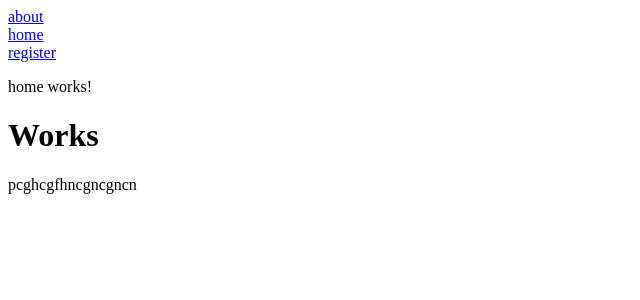
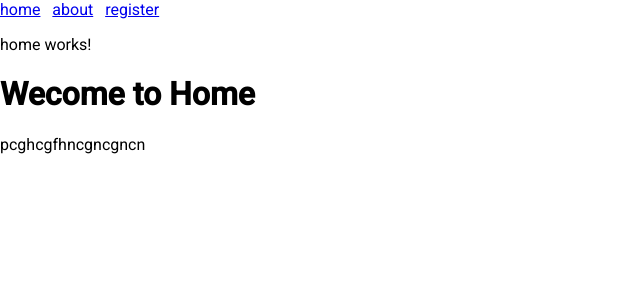
Before and after one commit to divyashreekelji/AssimilateTechnology, an Angular app: page /home in a window 1280 px wide. Shown: the top 300 px of the page, without its empty margins (0-640 px from the left). Built offline with nearby package versions, Linux system fonts and the light colour scheme.

Commit message:
committed

```diff
--- a/angular.json
+++ b/angular.json
@@ -24,6 +24,7 @@
               "src/assets"
             ],
             "styles": [
+              "./node_modules/@angular/material/prebuilt-themes/indigo-pink.css",
               "src/styles.css"
             ],
             "scripts": []
@@ -89,6 +90,7 @@
               "src/assets"
             ],
             "styles": [
+              "./node_modules/@angular/material/prebuilt-themes/indigo-pink.css",
               "src/styles.css"
             ],
             "scripts": []
@@ -120,6 +122,10 @@
           }
         }
       }
-    }},
-  "defaultProject": "AssimilateTechnology"
+    }
+  },
+  "defaultProject": "AssimilateTechnology",
+  "cli": {
+    "analytics": "906b4052-ece6-402d-b287-34ca894e8cb1"
+  }
 }
--- a/package.json
+++ b/package.json
@@ -12,13 +12,17 @@
   "private": true,
   "dependencies": {
     "@angular/animations": "~8.2.0",
+    "@angular/cdk": "~8.2.3",
     "@angular/common": "~8.2.0",
     "@angular/compiler": "~8.2.0",
     "@angular/core": "~8.2.0",
     "@angular/forms": "~8.2.0",
+    "@angular/material": "^8.2.3",
     "@angular/platform-browser": "~8.2.0",
     "@angular/platform-browser-dynamic": "~8.2.0",
     "@angular/router": "~8.2.0",
+    "angular-material": "^1.1.21",
+    "hammerjs": "^2.0.8",
     "rxjs": "~6.4.0",
     "tslib": "^1.10.0",
     "zone.js": "~0.9.1"
--- a/src/app/app.module.ts
+++ b/src/app/app.module.ts
@@ -7,6 +7,8 @@ import { HeaderComponent } from './header/header.component';
 import { FooterComponent } from './footer/footer.component';
 import { AboutComponent } from './about/about.component';
 import { AppRoutingModule } from './app-routing.module';
+import { BrowserAnimationsModule } from '@angular/platform-browser/animations';
+import { AngularMaterialModule } from './material.module';
 
 @NgModule({
   declarations: [
@@ -18,7 +20,9 @@ import { AppRoutingModule } from './app-routing.module';
   ],
   imports: [
     BrowserModule,
-    AppRoutingModule
+    AppRoutingModule,
+    BrowserAnimationsModule,
+    AngularMaterialModule
   ],
   providers: [],
   bootstrap: [AppComponent]
--- a/src/app/header/header.component.html
+++ b/src/app/header/header.component.html
@@ -1,7 +1,5 @@
-<a routerLink="about">about</a> <br>
-<a routerLink="home">home</a> <br>
-
+<a routerLink="home">home</a> &nbsp;
+<a routerLink="about">about</a> &nbsp;
 <a routerLink="register">register</a>
 
-
 <router-outlet></router-outlet>
--- a/src/app/home/home.component.html
+++ b/src/app/home/home.component.html
@@ -1,2 +1,2 @@
 <p>home works!</p>
-<h1>Works </h1>
+<h1>Wecome to Home </h1>
--- a/src/index.html
+++ b/src/index.html
@@ -7,6 +7,8 @@
 
   <meta name="viewport" content="width=device-width, initial-scale=1">
   <link rel="icon" type="image/x-icon" href="favicon.ico">
+  <link href="https://fonts.googleapis.com/css?family=Roboto:300,400,500&display=swap" rel="stylesheet">
+  <link href="https://fonts.googleapis.com/icon?family=Material+Icons" rel="stylesheet">
 </head>
 <body>
   <app-root></app-root>
--- a/src/main.ts
+++ b/src/main.ts
@@ -1,3 +1,4 @@
+import 'hammerjs';
 import { enableProdMode } from '@angular/core';
 import { platformBrowserDynamic } from '@angular/platform-browser-dynamic';
 
--- a/src/styles.css
+++ b/src/styles.css
@@ -1 +1,4 @@
 /* You can add global styles to this file, and also import other style files */
+
+html, body { height: 100%; }
+body { margin: 0; font-family: Roboto, "Helvetica Neue", sans-serif; }
```
Also changed, not shown: src/app/material.module.ts (added, +66 -0 lines), 1 other file (tests, documents, lock files or other folders).
